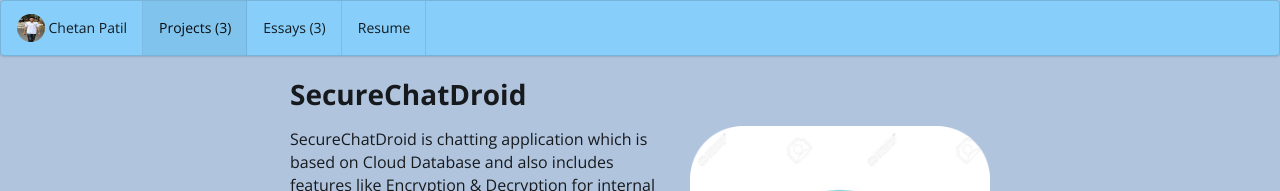
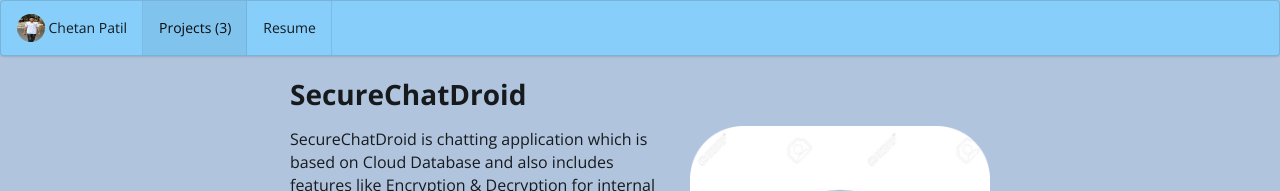
Before and after one commit to beinganonymous/beinganonymous.github.io, a Jekyll site: the page built from projects/project-2.md, in a window 1280 px wide. Shown: the top 191 px of the page. Built offline with Jekyll 4.4.1, drawn with Linux system fonts in a browser that asks for light colours.

Commit message:
Update menubar.html

```diff
--- a/_includes/menubar.html
+++ b/_includes/menubar.html
@@ -1,8 +1,7 @@
 <!-- Used by all builtin themes. Now we list number of essays and projects. -->
 
-{% assign essay_pages = site.pages | where: "type", "essay"  | where_exp: "page", "page.draft != true" %}
+
 {% assign project_pages = site.pages | where: "type", "project" | where_exp: "page", "page.draft != true" %}
-{% assign num_essays = essay_pages.size %}
 {% assign num_projects = project_pages.size %}
 
 <div class="nonprintable">
@@ -13,9 +12,6 @@
     {% if num_projects > 0 %}
     <a href="{{ site.baseurl }}/projects" class=" {% if include.active == "projects" %} active {% endif %}item">Projects ({{ num_projects }})</a>
     {% endif %}
-    {% if num_essays > 0 %}
-    <a href="{{ site.baseurl }}/essays" class=" {% if include.active == "essays" %} active {% endif %} item">Essays ({{ num_essays }})</a>
-    {% endif %}
     <a href="{{ site.baseurl }}/bio" class=" {% if include.active == "bio" %} active {% endif %} item">{{ site.bio-page-label }}</a>
   </nav>
 </div>
```
